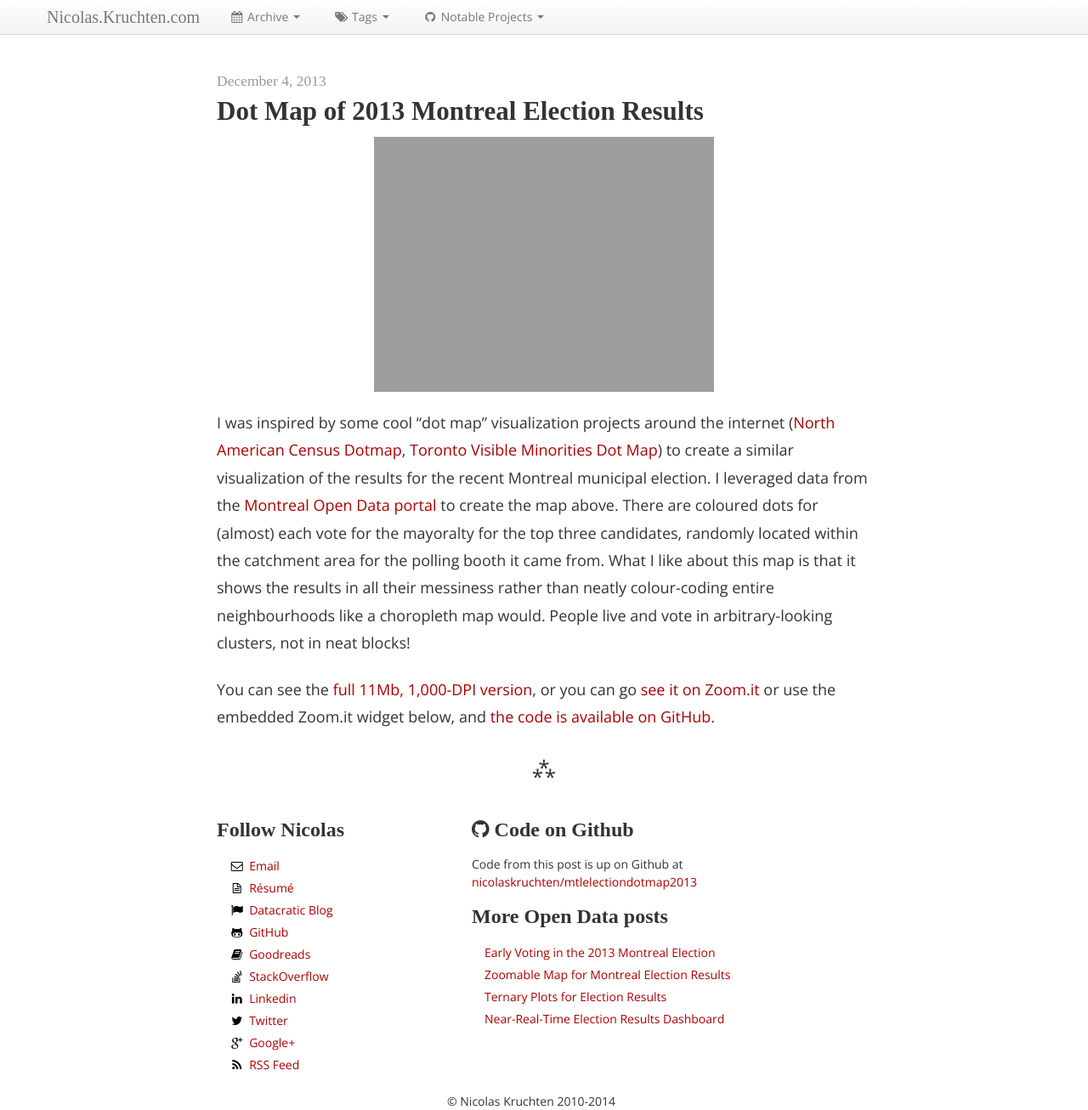
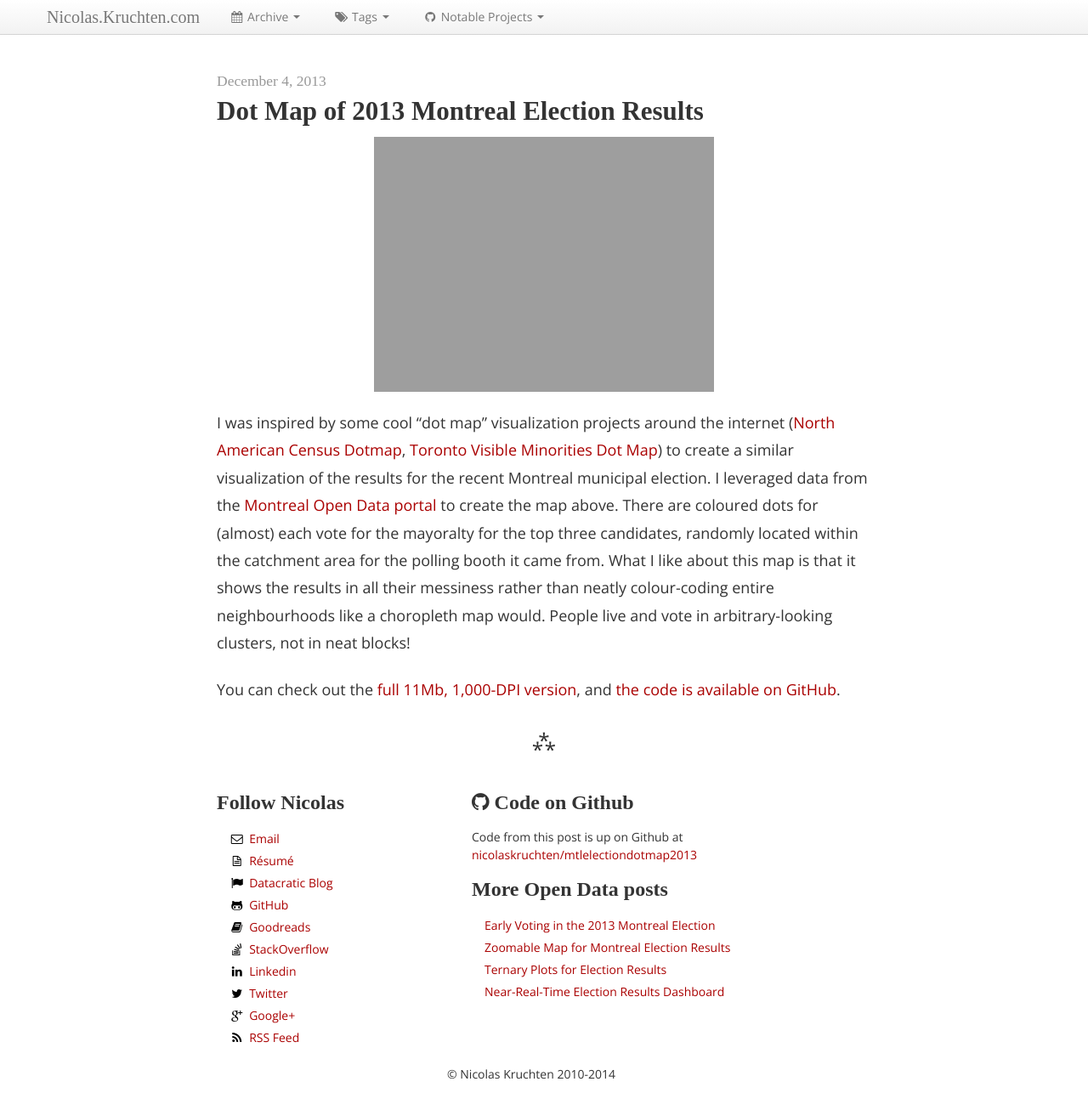
Before and after one commit to nicolaskruchten/nicolaskruchten.github.io, a Jekyll site: the page built from _posts/2013-12-04-dot-map-of-2013-montreal-election-results.html, in a window 1280 px wide. Shown: the whole page at 85% size. Built offline with Jekyll 4.4.1, drawn with Linux system fonts in a browser that asks for light colours; some web fonts are replaced; comment, search, counter and statistics services are not loaded; after the commit the page ends 1274 px from its top, so only the background shows below that.

Commit message:
bye bye zoomit

```diff
--- a/_posts/2013-12-04-dot-map-of-2013-montreal-election-results.html
+++ b/_posts/2013-12-04-dot-map-of-2013-montreal-election-results.html
@@ -11,6 +11,4 @@ tags:
 
 <p>I was inspired by some cool &#8220;dot map&#8221; visualization projects around the internet (<a href="http://www.bmander.com/dotmap/index.html#4.00/40.00/-100.00" target="_blank">North American Census Dotmap</a>, <a href="http://neoformix.com/Projects/DotMaps/TorontoVisMin.html" target="_blank">Toronto Visible Minorities Dot Map</a>) to create a similar visualization of the results for the recent Montreal municipal election. I leveraged data from the <a href="http://donnees.ville.montreal.qc.ca/" target="_blank">Montreal Open Data portal</a> to create the map above. There are coloured dots for (almost) each vote for the mayoralty for the top three candidates, randomly located within the catchment area for the polling booth it came from. What I like about this map is that it shows the results in all their messiness rather than neatly colour-coding entire neighbourhoods like a choropleth map would. People live and vote in arbitrary-looking clusters, not in neat blocks!</p>
 <!-- more -->
-<p>You can see the <a href="http://nicolas.kruchten.com/mtlelectiondotmap2013/mtlelectiondotmap2013.png?nopup" target="_blank">full 11Mb, 1,000-DPI version</a>, or you can go <a href="http://zoom.it/rVnM#full" target="_blank">see it on Zoom.it</a> or use the embedded Zoom.it widget below, and <a href="https://github.com/nicolaskruchten/mtlelectiondotmap2013" target="_blank">the code is available on GitHub</a>.</p>
-<p><span id="more-673"></span></p>
-<p><script src="http://zoom.it/rVnM.js?width=auto&#038;height=400px"></script></p>
+<p>You can check out the <a href="http://nicolas.kruchten.com/mtlelectiondotmap2013/mtlelectiondotmap2013.png?nopup" target="_blank">full 11Mb, 1,000-DPI version</a>, and <a href="https://github.com/nicolaskruchten/mtlelectiondotmap2013" target="_blank">the code is available on GitHub</a>.</p>
```
